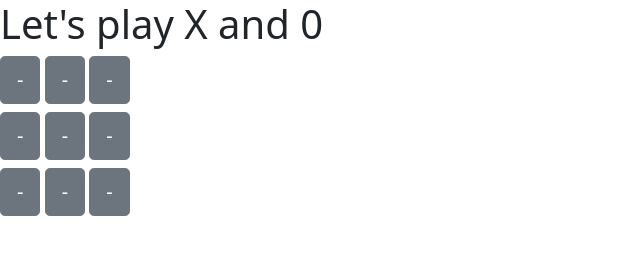
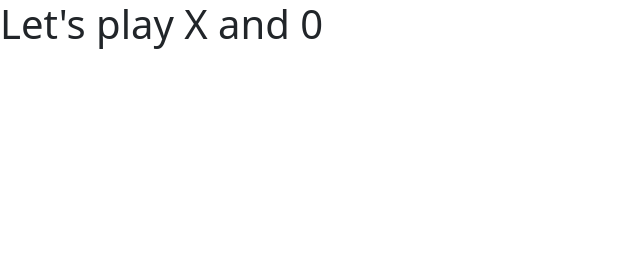
Before and after one commit to AlinaZah31/X-and-0, a plain HTML site: page index.html in a window 1280 px wide. Shown: the whole page, without its empty margins (0-640 px from the left). Drawn offline with nearby package versions, Linux system fonts and the light colour scheme.

Commit message:
Update index.html (removing repetitive code)

```diff
--- a/index.html
+++ b/index.html
@@ -8,17 +8,6 @@
   </head>
   <body>
     <h1 id="Initial-text">Let's play X and 0</h1>
-    <button type="button" class="btn btn-secondary btn-lg" id="1" onclick="changeValue(1)">-</button>
-    <button type="button" class="btn btn-secondary btn-lg" id="2" onclick="changeValue(2)">-</button>
-    <button type="button" class="btn btn-secondary btn-lg" id="3" onclick="changeValue(3)">-</button>
-    <h1></h1>
-    <button type="button" class="btn btn-secondary btn-lg" id="4" onclick="changeValue(4)">-</button>
-    <button type="button" class="btn btn-secondary btn-lg" id="5" onclick="changeValue(5)">-</button>
-    <button type="button" class="btn btn-secondary btn-lg" id="6" onclick="changeValue(6)">-</button>
-    <h1></h1>
-    <button type="button" class="btn btn-secondary btn-lg" id="7" onclick="changeValue(7)">-</button>
-    <button type="button" class="btn btn-secondary btn-lg" id="8" onclick="changeValue(8)">-</button>
-    <button type="button" class="btn btn-secondary btn-lg" id="9" onclick="changeValue(9)">-</button>
     <script src="https://cdn.jsdelivr.net/npm/@popperjs/core@2.9.2/dist/umd/popper.min.js" integrity="sha384-IQsoLXl5PILFhosVNubq5LC7Qb9DXgDA9i+tQ8Zj3iwWAwPtgFTxbJ8NT4GN1R8p" crossorigin="anonymous"></script>
     <script src="https://cdn.jsdelivr.net/npm/bootstrap@5.0.2/dist/js/bootstrap.min.js" integrity="sha384-cVKIPhGWiC2Al4u+LWgxfKTRIcfu0JTxR+EQDz/bgldoEyl4H0zUF0QKbrJ0EcQF" crossorigin="anonymous"></script>
     <script src="script.js"></script>
```
